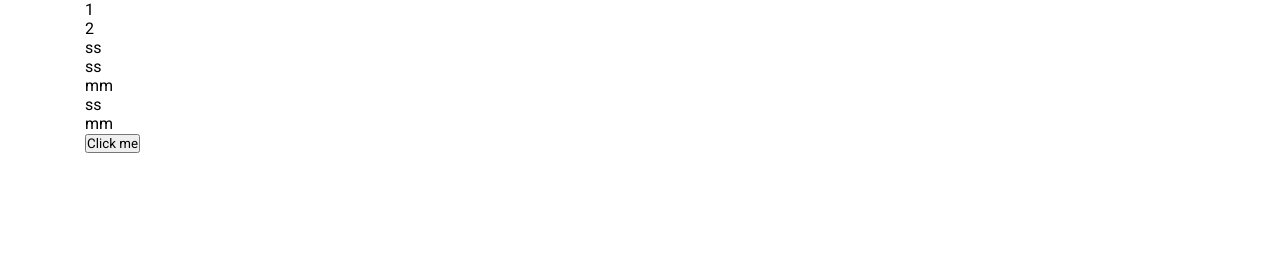
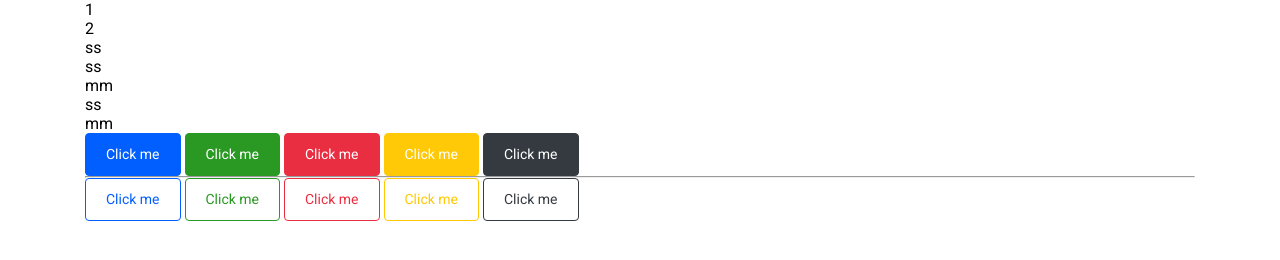
Before and after one commit to ErvinKhamoydo/ui_library, a website with bundled scripts: page src/index.html in a window 1280 px wide. Built offline with nearby package versions, Linux system fonts and the light colour scheme; files whose address does not match are found by name.

Commit message:
Created styles for buttons

```diff
--- a/src/index.html
+++ b/src/index.html
@@ -22,7 +22,19 @@
             <div class="more">mm</div>
         </div>
 
-        <button>Click me</button>
+        <button class="btn btn-primary">Click me</button>
+        <button class="btn btn-success">Click me</button>
+        <button class="btn btn-danger">Click me</button>
+        <button class="btn btn-warning">Click me</button>
+        <button class="btn btn-dark">Click me</button>
+
+        <hr>
+
+        <button class="btn btn-outline-primary">Click me</button>
+        <button class="btn btn-outline-success">Click me</button>
+        <button class="btn btn-outline-danger">Click me</button>
+        <button class="btn btn-outline-warning">Click me</button>
+        <button class="btn btn-outline-dark">Click me</button>
     </div>
 
     <script src='script.js'></script>
--- /dev/null
+++ b/src/sass/components/button.scss
@@ -0,0 +1,98 @@
+.btn {
+    display: inline-block;
+    padding: 10px 20px;
+    border: 1px solid $primary;
+    background-color: transparent;
+    border-radius: 4px;
+    cursor: pointer;
+    color: $dark;
+    font-weight: 400;
+    text-align: center;
+    vertical-align: middle;
+    font-size: 14px;
+    line-height: 1.5;
+    transition: all .2s;
+    &:hover {
+        background-color: lighten($primary, 10%);
+        color: #ffffff;
+    }
+    &-success {
+        background-color: $success;
+        border-color: $success;
+        color: #fff;
+        &:hover {
+            background-color: darken($success, 10%);
+        }
+    }
+    &-primary {
+        background-color: $primary;
+        border-color: $primary;
+        color: #fff;
+        &:hover {
+            background-color: darken($primary, 10%);
+        }
+    }
+    &-danger {
+        background-color: $danger;
+        border-color: $danger;
+        color: #fff;
+        &:hover {
+            background-color: darken($danger, 10%);
+        }
+    }
+    &-warning {
+        background-color: $warning;
+        border-color: $warning;
+        color: #fff;
+        &:hover {
+            background-color: darken($warning, 10%);
+        }
+    }
+    &-dark {
+        background-color: $dark;
+        border-color: $dark;
+        color: #fff;
+        &:hover {
+            background-color: darken($dark, 10%);
+        }
+    }
+    &-outline-success {
+        border-color: $success;
+        color: $success;
+        &:hover {
+            background-color: $success;
+        }
+    }
+    &-outline-primary {
+        border-color: $primary;
+        color: $primary;
+        &:hover {
+            background-color: $primary;
+        }
+    }
+    &-outline-danger {
+        border-color: $danger;
+        color: $danger;
+        &:hover {
+            background-color: $danger;
+        }
+    }
+    &-outline-warning {
+        border-color: $warning;
+        color: $warning;
+        &:hover {
+            background-color: $warning;
+        }
+    }
+    &-outline-dark {
+        border-color: $dark;
+        color: $dark;
+        &:hover {
+            background-color: $dark;
+        }
+    }
+    &-block {
+        display: block;
+        width: 100%;
+    }
+}
--- a/src/sass/style.scss
+++ b/src/sass/style.scss
@@ -1,3 +1,4 @@
 @import './general/base.scss';
 @import './general/variables.scss';
 @import './general/typography.scss';
+@import './components/button.scss';
```
Also changed, not shown: dist/index.html, dist/style.css.
